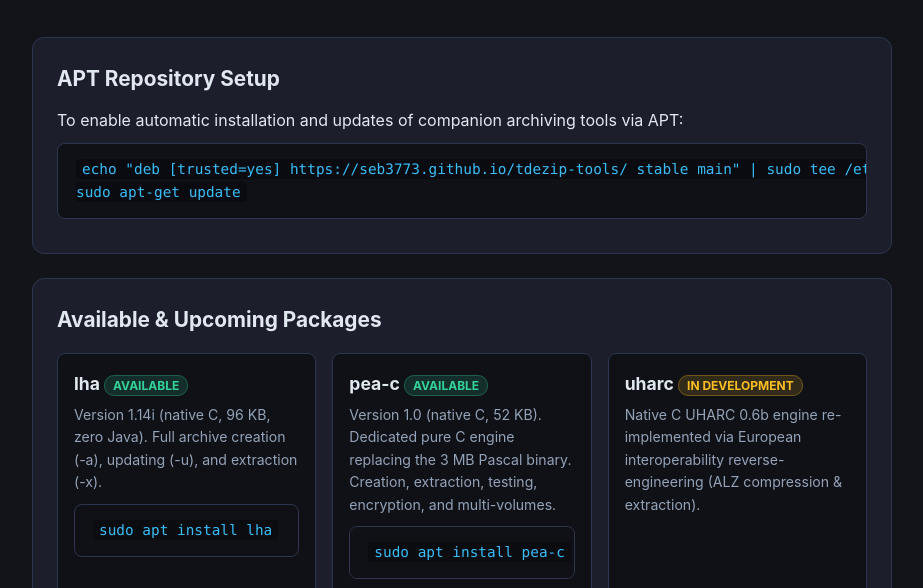
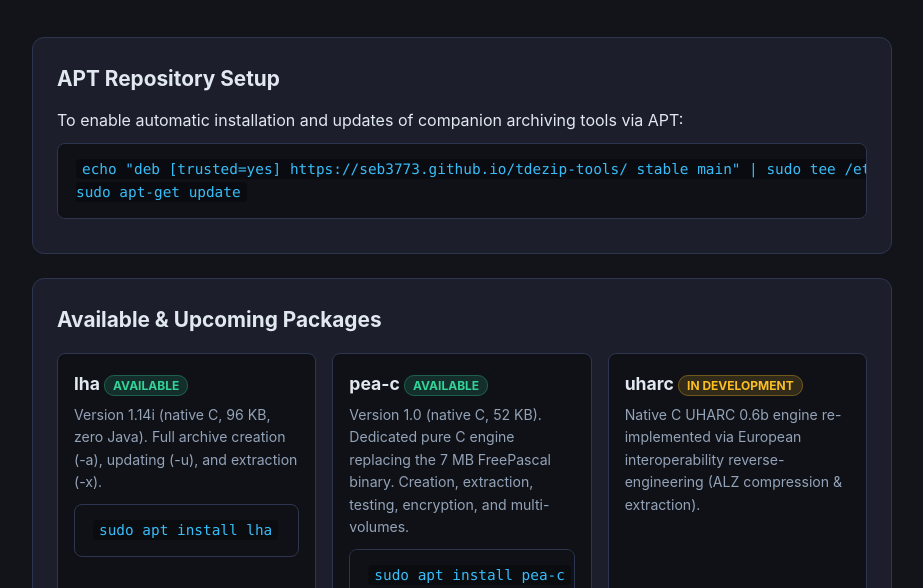
Before and after one commit to seb3773/tdezip-tools, a plain HTML site: page index.html in a window 1280 px wide. Shown: the part 212-800 px from the top of the page, without its empty margins (178-1101 px from the left). Drawn offline with Linux system fonts and the light colour scheme.

Commit message:
docs: correct reference size of official PeaZip FreePascal binary to 7 MB

```diff
--- a/index.html
+++ b/index.html
@@ -201,7 +201,7 @@ sudo apt-get update</code></pre>
         </div>
         <div class="tool-box">
           <h3>pea-c <span class="status-badge status-ready">Available</span></h3>
-          <p>Version 1.0 (native C, 52 KB). Dedicated pure C engine replacing the 3 MB Pascal binary. Creation, extraction, testing, encryption, and multi-volumes.</p>
+          <p>Version 1.0 (native C, 52 KB). Dedicated pure C engine replacing the 7 MB FreePascal binary. Creation, extraction, testing, encryption, and multi-volumes.</p>
           <pre><code>sudo apt install pea-c</code></pre>
         </div>
         <div class="tool-box">
```
Also changed, not shown: 1 other file.
